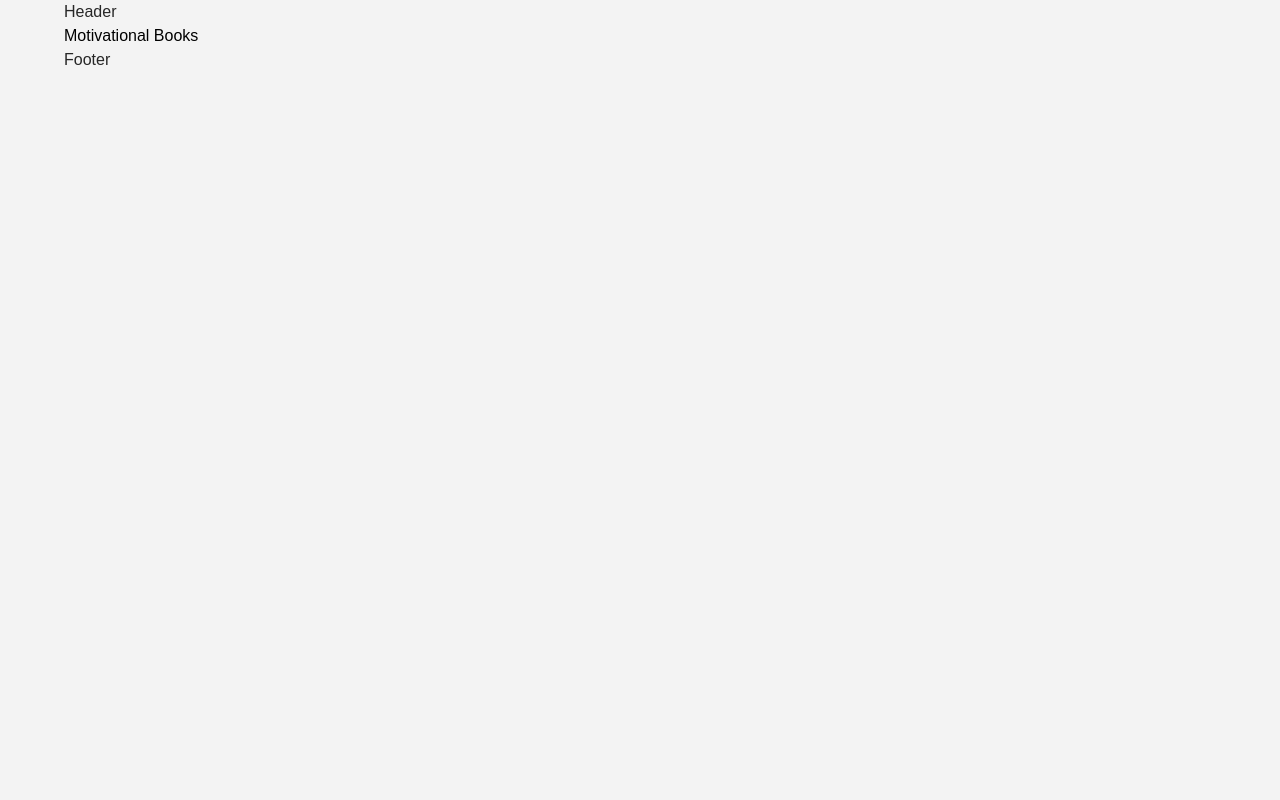
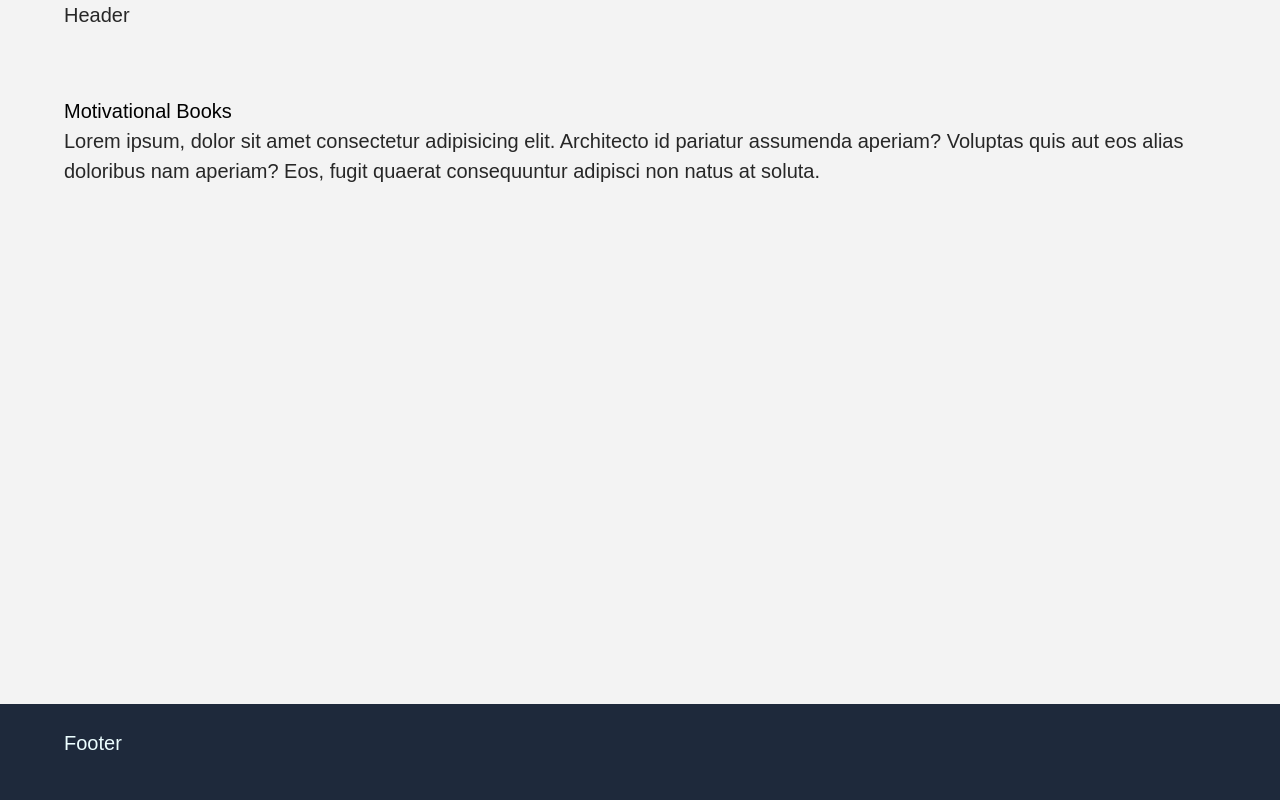
Before and after one commit to arielbenz/motivational-books, an Astro site: page / in a window 1280 px wide. Built offline with nearby package versions, Linux system fonts and the light colour scheme; Astro itself is replaced by a stand-in of ours.

Commit message:
Update global config

```diff
--- a/package.json
+++ b/package.json
@@ -19,6 +19,8 @@
     "daisyui": "^4.12.10",
     "postcss": "^8.4.41",
     "prettier": "^3.3.3",
+    "stylelint": "^16.9.0",
+    "stylelint-config-standard-scss": "^13.1.0",
     "tailwindcss": "^3.4.9"
   }
 }
--- a/src/components/footer/Footer.astro
+++ b/src/components/footer/Footer.astro
@@ -1 +1,3 @@
-<footer>Footer</footer>
+<footer class="h-24 bg-slate-800 text-cyan-50 pt-6">
+  <div class="container">Footer</div>
+</footer>
--- a/src/components/header/Header.astro
+++ b/src/components/header/Header.astro
@@ -1 +1,3 @@
-<header>Header</header>
+<header class="h-24">
+  <div class="container">Header</div>
+</header>
--- a/src/pages/index.astro
+++ b/src/pages/index.astro
@@ -3,7 +3,14 @@ import Layout from "@/layouts/Layout.astro";
 ---
 
 <Layout title="Motivational Books">
-  <main>
+  <main class="container">
     <h1 class="text-black">Motivational Books</h1>
+
+    <p>
+      Lorem ipsum, dolor sit amet consectetur adipisicing elit. Architecto id
+      pariatur assumenda aperiam? Voluptas quis aut eos alias doloribus nam
+      aperiam? Eos, fugit quaerat consequuntur adipisci non natus at soluta.
+    </p>
+
   </main>
 </Layout>
--- a/src/styles/global.css
+++ b/src/styles/global.css
@@ -6,12 +6,14 @@
 *::after {
   box-sizing: border-box;
 }
+
 /*
   2. Remove default margin
 */
 * {
   margin: 0;
 }
+
 /*
   Typographic tweaks!
   3. Add accessible line-height
@@ -20,7 +22,10 @@
 body {
   line-height: 1.5;
   -webkit-font-smoothing: antialiased;
+  font-size: 20px;
+  height: 100%;
 }
+
 /*
   5. Improve media defaults
 */
@@ -32,6 +37,7 @@ svg {
   display: block;
   max-width: 100%;
 }
+
 /*
   6. Remove built-in form typography styles
 */
@@ -41,6 +47,7 @@ textarea,
 select {
   font: inherit;
 }
+
 /*
   7. Avoid text overflows
 */
@@ -53,17 +60,12 @@ h5,
 h6 {
   overflow-wrap: break-word;
 }
-/*
-  8. Create a root stacking context
-*/
-#root,
-#__next {
-  isolation: isolate;
+
+main {
+  flex: 1 0 auto;
 }
 
-main,
-header,
-footer {
+.container {
   max-width: 1200px;
   padding: 0 24px;
   width: 100%;
```
Also changed, not shown: .stylelintrc.json (added), 2 other files.
